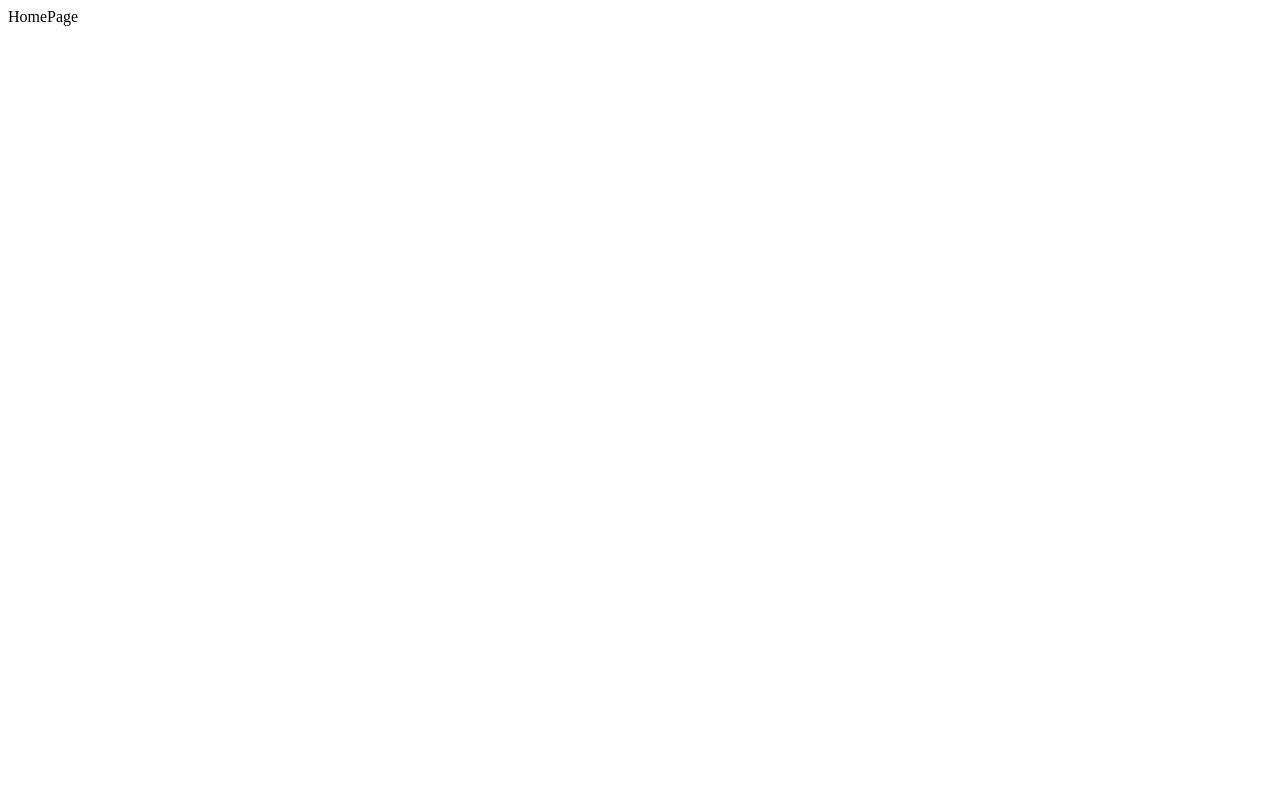
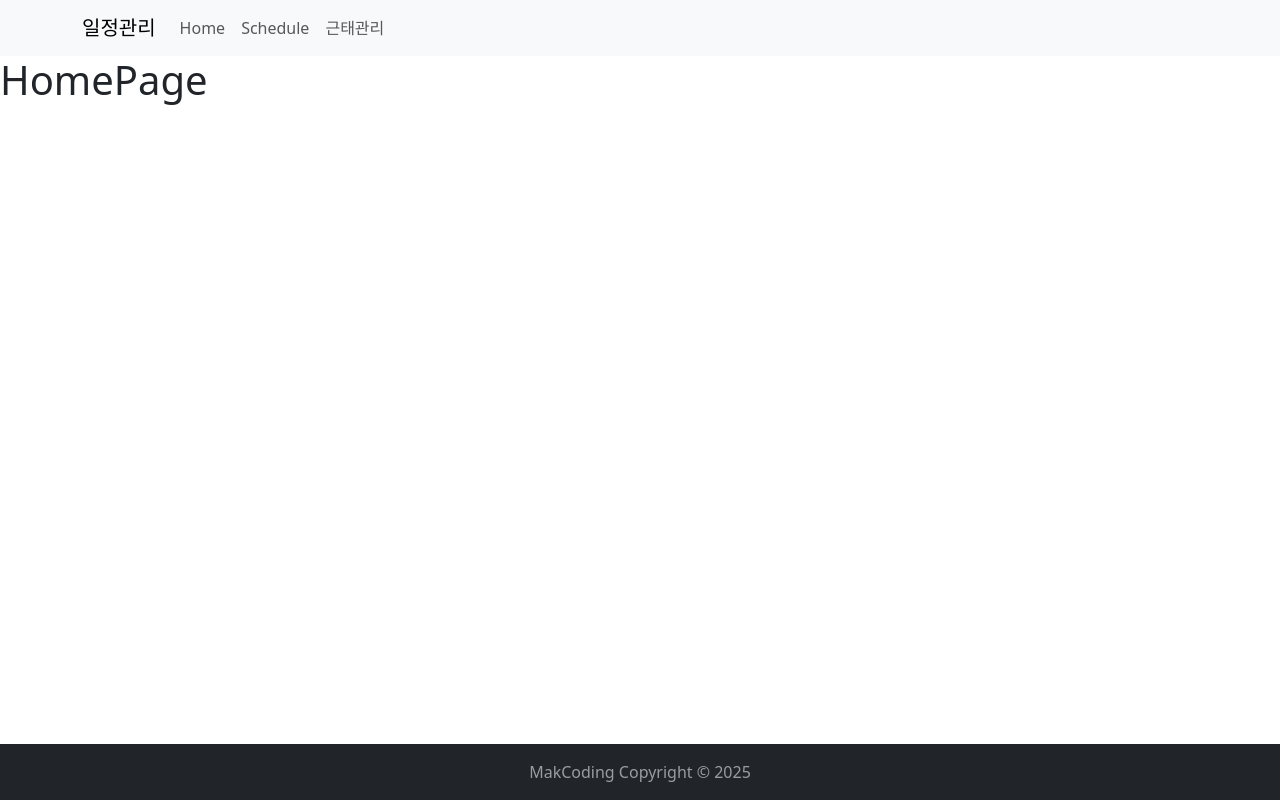
Before and after one commit to hes03/Calendar-Project, a React (Vite) app in the folder vite-step1/: page / in a window 1280 px wide. Built offline with nearby package versions, Linux system fonts and the light colour scheme.

Commit message:
fullcalendar설치/schedule기본페이지

```diff
--- a/vite-step1/package.json
+++ b/vite-step1/package.json
@@ -10,6 +10,9 @@
     "preview": "vite preview"
   },
   "dependencies": {
+    "@fullcalendar/daygrid": "^6.1.20",
+    "@fullcalendar/react": "^6.1.20",
+    "@fullcalendar/timegrid": "^6.1.20",
     "axios": "^1.13.2",
     "bootstrap": "^5.3.8",
     "react": "^19.2.0",
--- a/vite-step1/src/App.jsx
+++ b/vite-step1/src/App.jsx
@@ -1,5 +1,7 @@
 import { Route, Routes } from "react-router-dom"
 import Homepage from "./components/pages/Homepage"
+import Schedule from "./components/pages/Schedule"
+import Attend from "./components/pages/Attend"
 
 function App() {
 
@@ -7,6 +9,9 @@ function App() {
     <>
       <Routes>
         <Route path="/" element={<Homepage />} />
+        <Route path="/schedule" element={<Schedule />} />
+        <Route path="/attend" element={<Attend />} />
+
       </Routes>
     </>
   )
--- a/vite-step1/src/components/include/Footer.jsx
+++ b/vite-step1/src/components/include/Footer.jsx
@@ -0,0 +1,12 @@
+
+const Footer = () => {
+  return (
+    <>
+      <nav className="navbar navbar-expand-sm bg-dark navbar-dark fixed-bottom justify-content-center">
+        <span className="navbar-text">MakCoding Copyright &copy; 2025</span>
+      </nav>
+    </>
+  )
+}
+
+export default Footer
--- a/vite-step1/src/components/include/Header.jsx
+++ b/vite-step1/src/components/include/Header.jsx
@@ -0,0 +1,23 @@
+import Container from 'react-bootstrap/Container';
+import Nav from 'react-bootstrap/Nav';
+import Navbar from 'react-bootstrap/Navbar';
+
+const Header = () => {
+  return (
+    <Navbar expand="lg" className="bg-body-tertiary">
+      <Container>
+        <Navbar.Brand href="#home">일정관리</Navbar.Brand>
+        <Navbar.Toggle aria-controls="basic-navbar-nav" />
+        <Navbar.Collapse id="basic-navbar-nav">
+          <Nav className="me-auto">
+            <Nav.Link href="/">Home</Nav.Link>
+            <Nav.Link href="/schedule">Schedule</Nav.Link>
+            <Nav.Link href="/attend">근태관리</Nav.Link>
+          </Nav>
+        </Navbar.Collapse>
+      </Container>
+    </Navbar>
+  );
+}
+
+export default Header
--- /dev/null
+++ b/vite-step1/src/components/pages/Attend.jsx
@@ -0,0 +1,11 @@
+import React from 'react'
+
+const Attend = () => {
+  return (
+    <div>
+      근태관리
+    </div>
+  )
+}
+
+export default Attend
--- a/vite-step1/src/components/pages/Homepage.jsx
+++ b/vite-step1/src/components/pages/Homepage.jsx
@@ -1,13 +1,16 @@
-import React from 'react'
+import Header from '../include/Header'
+import Footer from '../include/Footer'
 
-const Homepage = () => {
+const HomePage = () => {
   return (
-    <>
-      {/* <Header /> */}
-      <div>HomePage</div>
-      {/* <Footer /> */}
-    </>
+    <div>
+        <Header />
+        <main>
+            <h1>HomePage</h1>
+        </main>
+        <Footer />
+    </div>
   )
 }
 
-export default Homepage
+export default HomePage
--- /dev/null
+++ b/vite-step1/src/components/pages/Schedule.jsx
@@ -0,0 +1,23 @@
+import FullCalendar from "@fullcalendar/react";
+import dayGridPlugin from "@fullcalendar/daygrid";
+import timeGridPlugin from "@fullcalendar/timegrid";
+
+const Schedule = () => {
+  return (
+    <div style={{ padding: "20px" }}>
+      <h2>일정 관리</h2>
+
+      <FullCalendar
+        plugins={[dayGridPlugin, timeGridPlugin]}
+        initialView="dayGridMonth"
+        headerToolbar={{
+          left: "prev,next today",
+          center: "title",
+          right: "dayGridMonth,timeGridWeek,timeGridDay",
+        }}
+      />
+    </div>
+  );
+};
+
+export default Schedule;
--- a/vite-step1/src/main.jsx
+++ b/vite-step1/src/main.jsx
@@ -1,6 +1,7 @@
 import { createRoot } from 'react-dom/client'
 import App from './App.jsx'
 import { BrowserRouter } from 'react-router-dom'
+import 'bootstrap/dist/css/bootstrap.min.css';
 
 createRoot(document.getElementById('root')).render(
   <>
```
Also changed, not shown: 1 other file (tests, documents, lock files or other folders).
